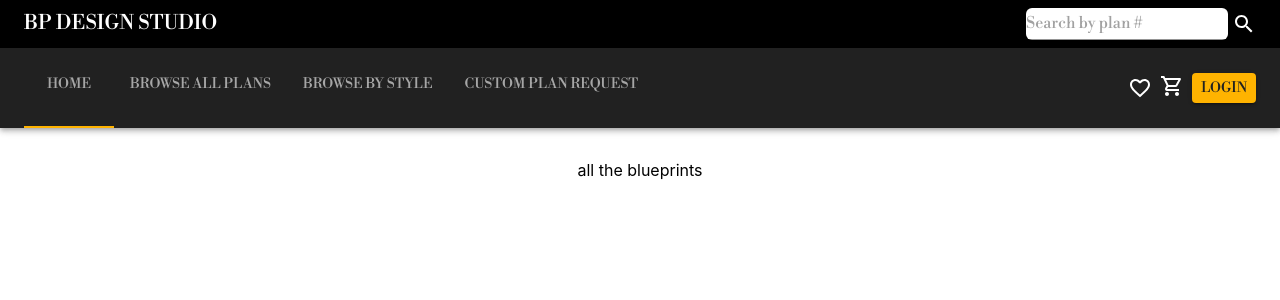
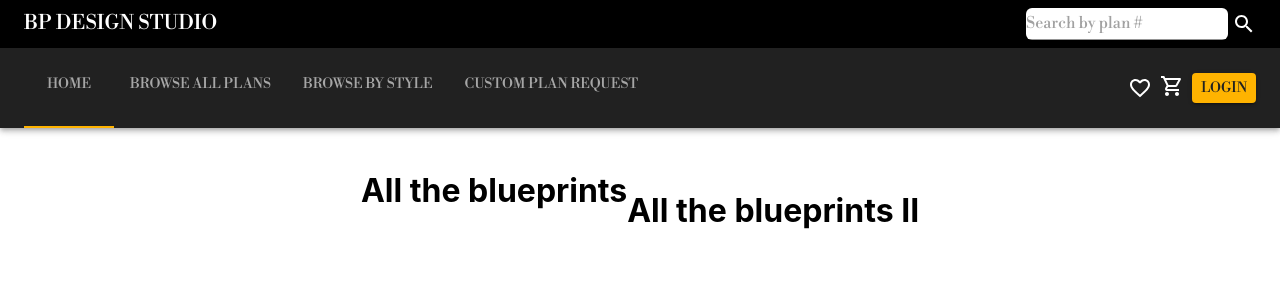
Before and after one commit to melxincognito/bp-design-next, a Next.js app: page /allBlueprints in a window 1280 px wide. Shown: the top 300 px of the page. Built offline with nearby package versions, Linux system fonts and the light colour scheme.

Commit message:
saving 2 transitions for later

```diff
--- a/pages/allBlueprints.js
+++ b/pages/allBlueprints.js
@@ -1,5 +1,37 @@
+import React from "react";
+import { motion } from "framer-motion";
+
 const allBlueprints = () => {
-  return <div>all the blueprints</div>;
+  //
+  //
+
+  return (
+    <div style={{ display: "flex" }}>
+      {/* transition slides down from the top of the page and
+          springs up to its final position
+        */}
+      <motion.div
+        style={{ float: "left" }}
+        initial={{ y: -250 }}
+        animate={{ y: -10 }}
+        transition={{ delay: 0.2, type: "spring", stiffness: 120 }}
+      >
+        <h1>All the blueprints</h1>
+      </motion.div>
+      {/* transition slides up from the bottom of the page and
+          springs down to its final position
+        */}
+
+      <motion.div
+        style={{ float: "right" }}
+        initial={{ y: 250 }}
+        animate={{ y: 10 }}
+        transition={{ delay: 0.2, type: "spring", stiffness: 120 }}
+      >
+        <h1>All the blueprints II</h1>
+      </motion.div>
+    </div>
+  );
 };
 
 export default allBlueprints;
```
